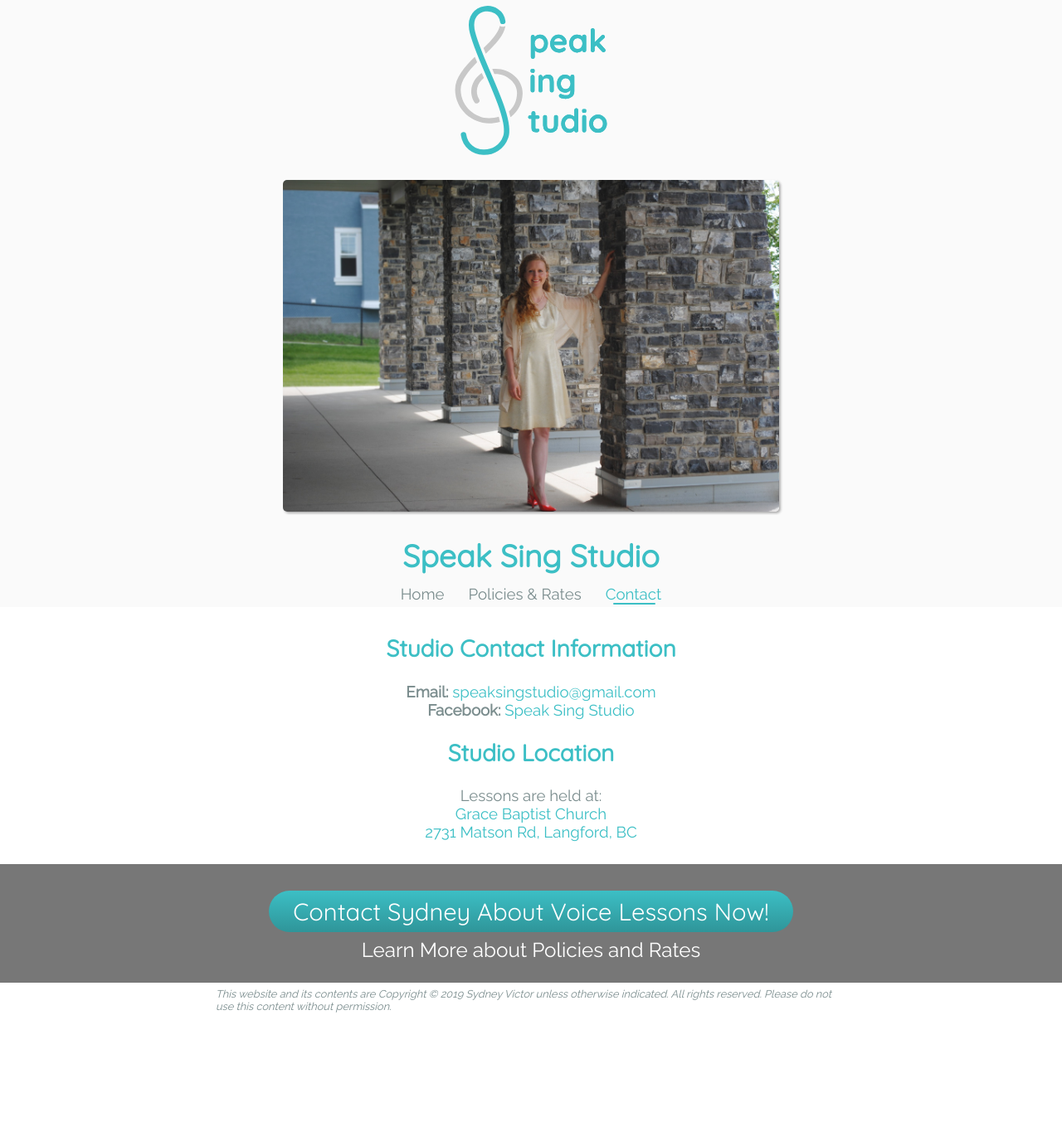
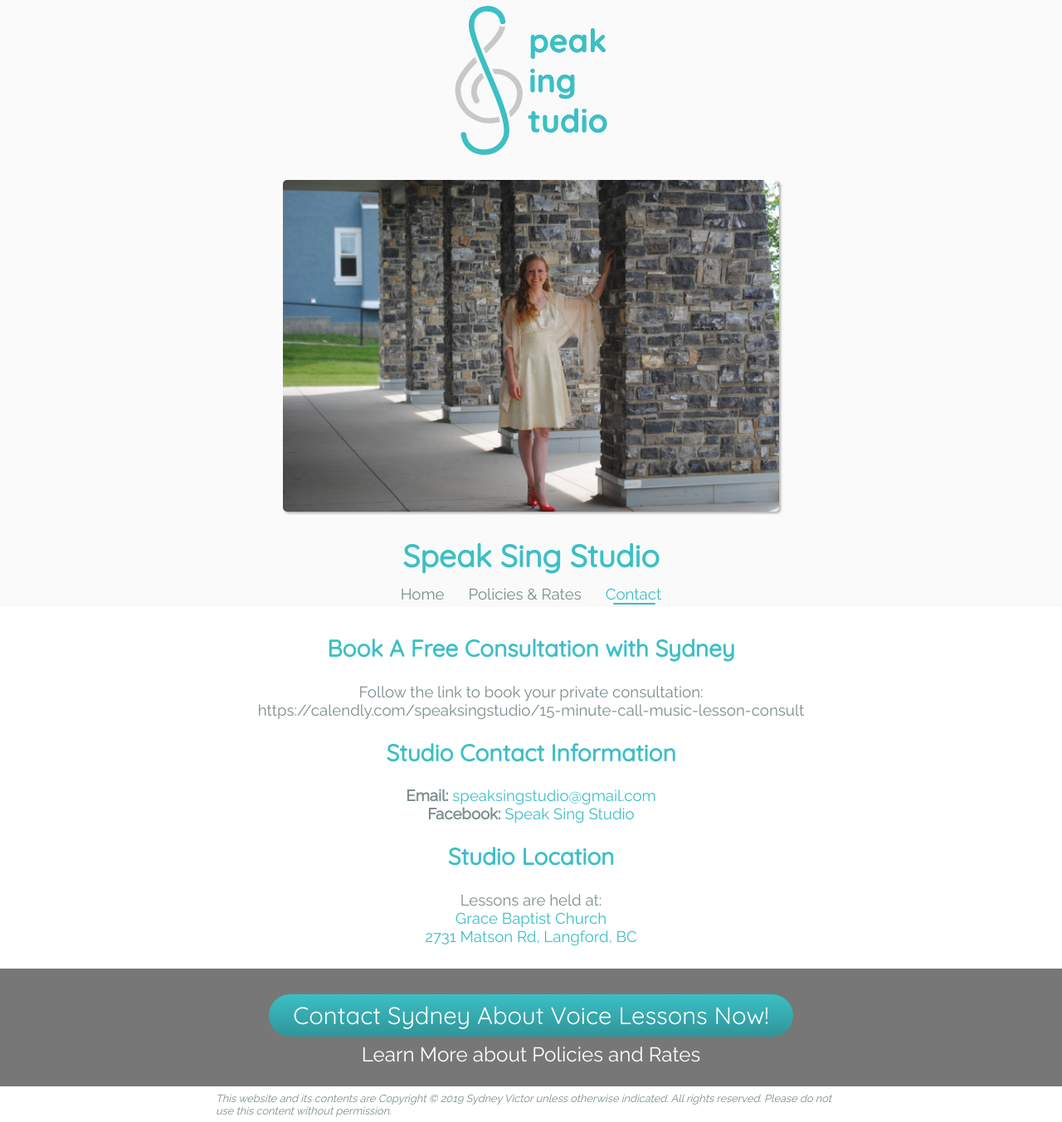
Before and after one commit to sydneyvictor/sydneyvictor.github.com, a Jekyll site: the page built from contact.md, in a window 1280 px wide. Shown: the whole page at 83% size. Built offline with Jekyll 4.4.1, drawn with Linux system fonts in a browser that asks for light colours; before the commit the page ends 1228 px from its top, so only the background shows below that.

Commit message:
Update contact.md

```diff
--- a/contact.md
+++ b/contact.md
@@ -4,6 +4,9 @@ title: Contact Sydney
 permalink: /contact
 layout: default_centered
 ---
+## Book A Free Consultation with Sydney
+
+Follow the link to book your private consultation: https://calendly.com/speaksingstudio/15-minute-call-music-lesson-consult
 
 ## Studio Contact Information
 **Email:** [{{site.email}}](mailto:{{site.email}}){:target="_blank"}
```
